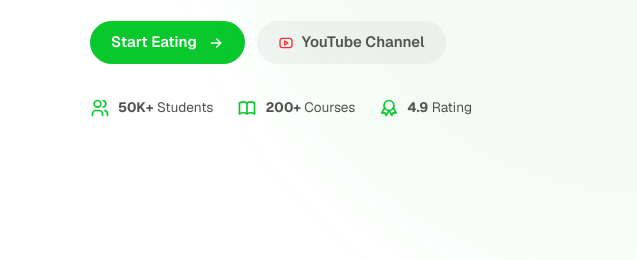
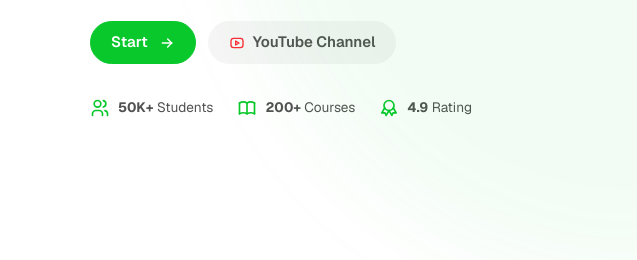
Before and after one commit to Prudhvi0103/task2, a website built with Vite: page src/index.html in a window 1280 px wide. Shown: the part 526-786 px from the top of the page, 0-637 px from the left. Built offline with nearby package versions, Linux system fonts and the light colour scheme.

Commit message:
Update button text from 'Start Eating' to 'Start'

```diff
--- a/src/index.html
+++ b/src/index.html
@@ -75,7 +75,7 @@
           <div class="d-flex flex-md-row flex-column justify-content-start   gap-3">
             <a href="#!" class="btn btn-primary">
 
-              <span>Start Eating</span>
+              <span>Start </span>
               <span>
                 <svg xmlns="http://www.w3.org/2000/svg" width="16" height="16" viewBox="0 0 24 24" fill="none"
                   stroke="currentColor" stroke-width="2" stroke-linecap="round" stroke-linejoin="round"
```
